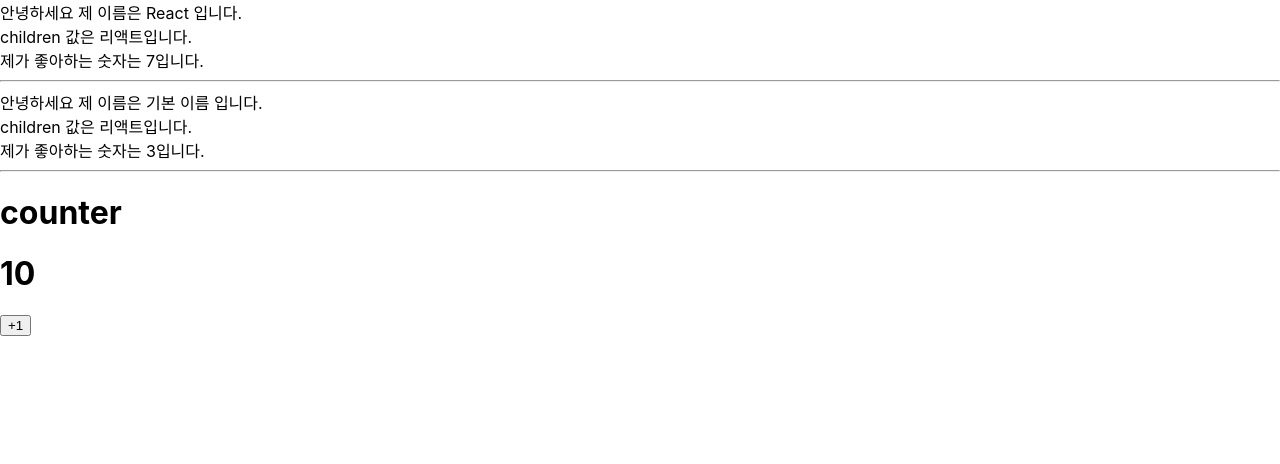
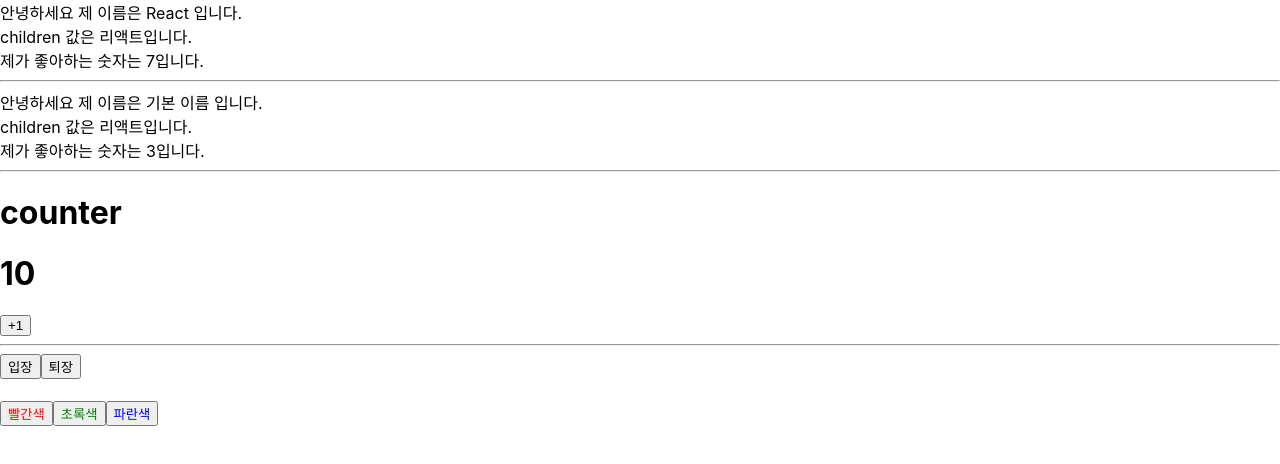
Before and after one commit to icarus8050/react-practice, a React (Create React App) app: page / in a window 1280 px wide. Shown: the top 464 px of the page. Built offline with nearby package versions, Linux system fonts and the light colour scheme.

Commit message:
userState

```diff
--- a/src/App.js
+++ b/src/App.js
@@ -3,6 +3,7 @@ import {Component} from "react";
 import MyComponent from "./component/MyComponent";
 import MySecondComponent from "./component/MySecondComponent"
 import Counter from "./component/Counter";
+import Say from "./component/Say";
 
 class App extends Component {
     render() {
@@ -14,6 +15,8 @@ class App extends Component {
                 <MySecondComponent favoriteNumber={3}>리액트</MySecondComponent>
                 <hr/>
                 <Counter name={counter} number={10}/>
+                <hr/>
+                <Say/>
             </div>
         );
     }
--- /dev/null
+++ b/src/component/Say.js
@@ -0,0 +1,28 @@
+import {useState} from "react";
+
+const Say = () => {
+    const [message, setMessage] = useState('')
+    const onClickEnter = () => setMessage('안녕하세요!')
+    const onClickLeave = () => setMessage('안녕히 가세요!')
+
+    const [color, setColor] = useState('black')
+
+    return (
+        <div>
+            <button onClick={onClickEnter}>입장</button>
+            <button onClick={onClickLeave}>퇴장</button>
+            <h1 style={{color}}>{message}</h1>
+            <button style={{color: 'red'}} onClick={() => setColor('red')}>
+                빨간색
+            </button>
+            <button style={{color: 'green'}} onClick={() => setColor('green')}>
+                초록색
+            </button>
+            <button style={{color: 'blue'}} onClick={() => setColor('blue')}>
+                파란색
+            </button>
+        </div>
+    )
+};
+
+export default Say
```
